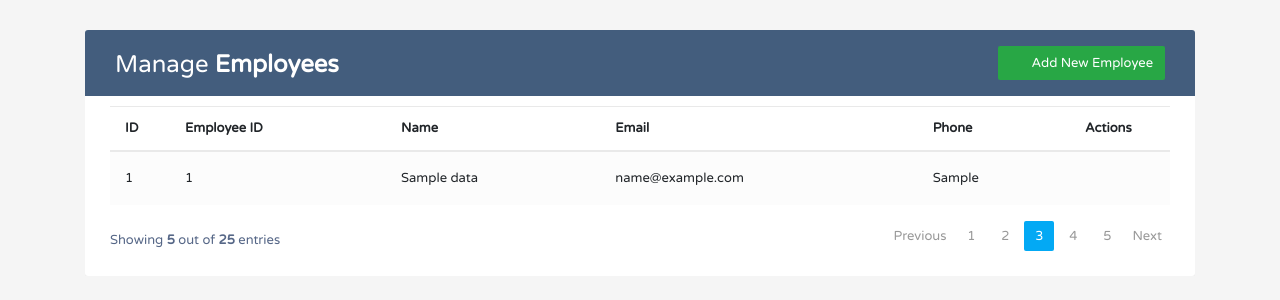
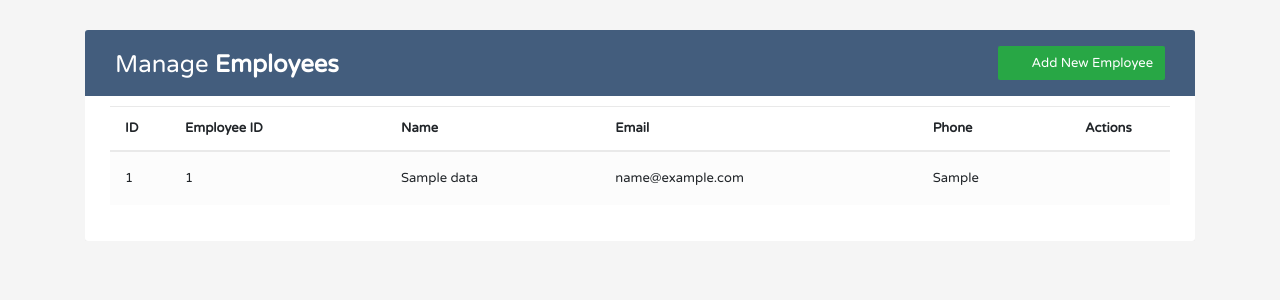
Before and after one commit to shashidhar0508/FlaskStudentCRUD, a Flask app: page / in a window 1280 px wide. Shown: the top 300 px of the page. Run offline with Flask 2, Linux system fonts and the light colour scheme; tables that the repository leaves empty hold one stand-in row (values such as "Sample post"); some libraries are stand-ins or nearby versions.

Commit message:
Changes in html file

```diff
--- a/FlaskCRUDApplication/templates/index.html
+++ b/FlaskCRUDApplication/templates/index.html
@@ -239,6 +239,7 @@ table.table .avatar {
 
 
 
+
     </style>
     <script>
 $(document).ready(function(){
@@ -264,6 +265,7 @@ $(document).ready(function(){
 		}
 	});
 });
+
 
 
 
@@ -321,8 +323,9 @@ $(document).ready(function(){
                         <a href="/update/{{employee.id}}" class="edit" data-toggle="modal"
                            data-target="#editEmployeeModal{{employee.id}}">
                             <i class="material-icons" data-toggle="tooltip" title="Edit">&#xE254;</i></a>
-                        <a href="/delete/{{employee.id}}" class="delete" onclick="return confirm('Are You Sure To Delete ?')">
-                            <i class="material-icons"  data-toggle="tooltip" title="Delete">&#xE872;</i></a>
+                        <a href="/delete/{{employee.id}}" class="delete"
+                           onclick="return confirm('Are You Sure To Delete ?')">
+                            <i class="material-icons" data-toggle="tooltip" title="Delete">&#xE872;</i></a>
                     </td>
                 </tr>
                 <!-- Edit Modal HTML (start)-->
@@ -339,20 +342,24 @@ $(document).ready(function(){
                                 <div class="modal-body">
                                     <div class="form-group">
                                         <label>Employee ID</label>
-                                        <input type="hidden"  name="id" value="{{employee.id}}">
-                                        <input type="text" class="form-control" name="eid" value={{employee.eid}} required>
+                                        <input type="hidden" name="id" value="{{employee.id}}">
+                                        <input type="text" class="form-control" name="eid" value={{employee.eid}}
+                                               required>
                                     </div>
                                     <div class="form-group">
                                         <label>Name</label>
-                                        <input type="text" class="form-control" name="ename" value={{employee.ename}} required>
+                                        <input type="text" class="form-control" name="ename" value={{employee.ename}}
+                                               required>
                                     </div>
                                     <div class="form-group">
                                         <label>Email</label>
-                                        <input type="email" class="form-control" name="email" value={{employee.email}} required>
+                                        <input type="email" class="form-control" name="email" value={{employee.email}}
+                                               required>
                                     </div>
                                     <div class="form-group">
                                         <label>Phone</label>
-                                        <input type="text" class="form-control" name="econtact" value={{employee.econtact}} required>
+                                        <input type="text" class="form-control" name="econtact"
+                                               value={{employee.econtact}} required>
                                     </div>
                                 </div>
                                 <div class="modal-footer">
@@ -406,21 +413,8 @@ $(document).ready(function(){
                 {% endfor %}
                 </tbody>
             </table>
-            <div class="clearfix">
-                <div class="hint-text">Showing <b>5</b> out of <b>25</b> entries</div>
-                <ul class="pagination">
-                    <li class="page-item disabled"><a href="#">Previous</a></li>
-                    <li class="page-item"><a href="#" class="page-link">1</a></li>
-                    <li class="page-item"><a href="#" class="page-link">2</a></li>
-                    <li class="page-item active"><a href="#" class="page-link">3</a></li>
-                    <li class="page-item"><a href="#" class="page-link">4</a></li>
-                    <li class="page-item"><a href="#" class="page-link">5</a></li>
-                    <li class="page-item"><a href="#" class="page-link">Next</a></li>
-                </ul>
-            </div>
         </div>
     </div>
-
 </div>
 
 <div id="deleteEmployeeModal" class="modal fade">
```
